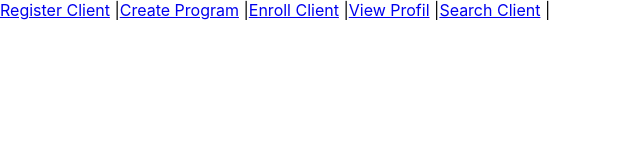
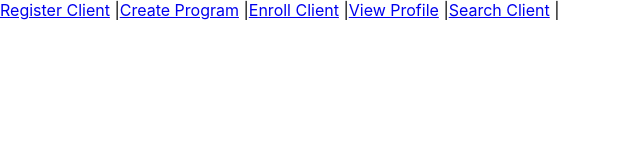
Before and after one commit to abudhosamuel/CEMA_TASK, a React (Create React App) app in the folder frontend/: page / in a window 1280 px wide. Shown: the top 160 px of the page, without its empty margins (0-640 px from the left). Built offline with nearby package versions, Linux system fonts and the light colour scheme.

Commit message:
frontend using React

```diff
--- a/frontend/src/App.js
+++ b/frontend/src/App.js
@@ -12,7 +12,7 @@ function App() {
         <Link to="/register">Register Client</Link> |
         <Link to="/program">Create Program</Link> |
         <Link to="/enroll">Enroll Client</Link> |
-        <Link to="/view">View Profil</Link> |
+        <Link to="/view">View Profile</Link> |
         <Link to="/search">Search Client</Link> |
       </nav>
       <Routes>
```
